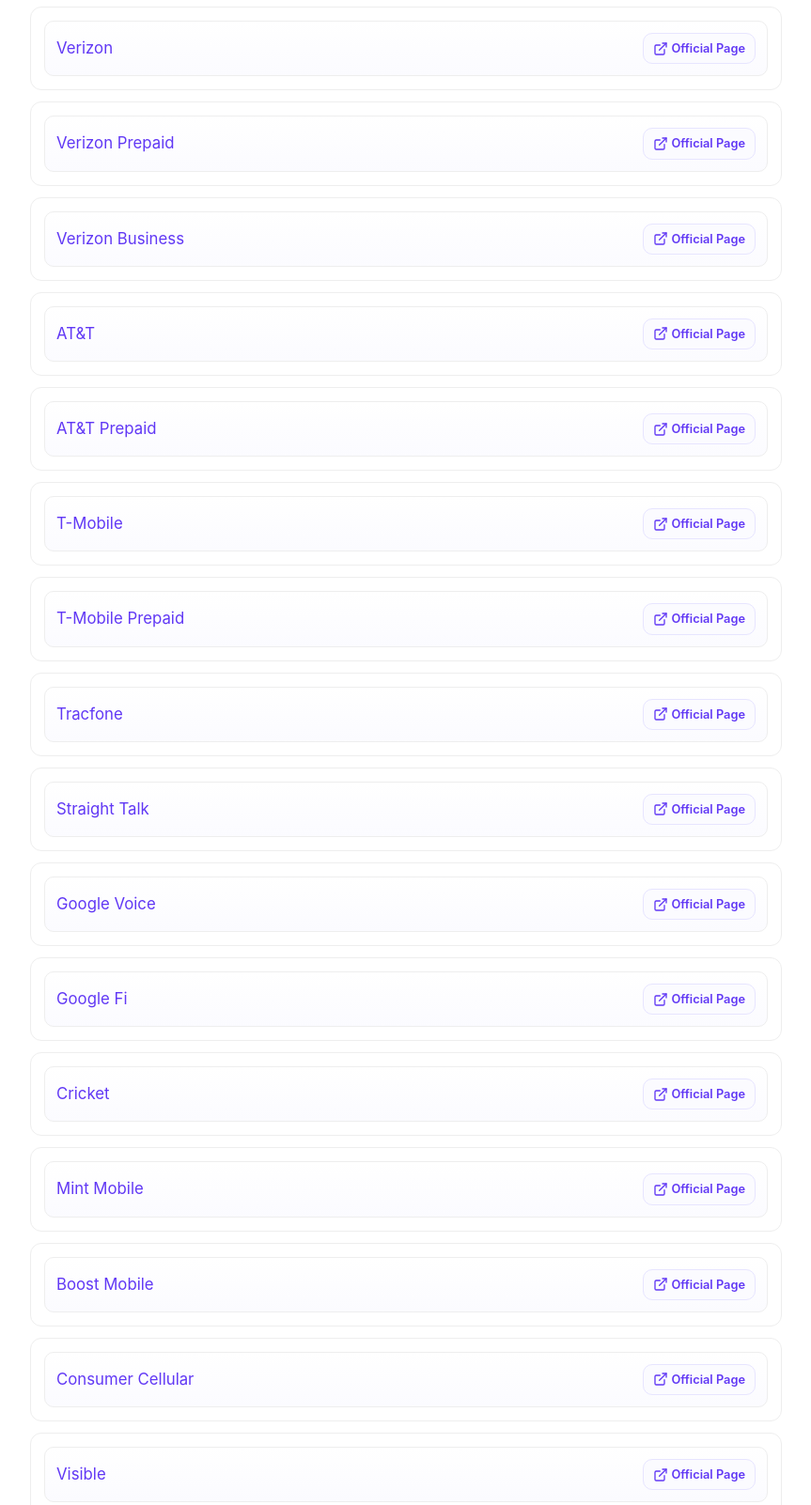
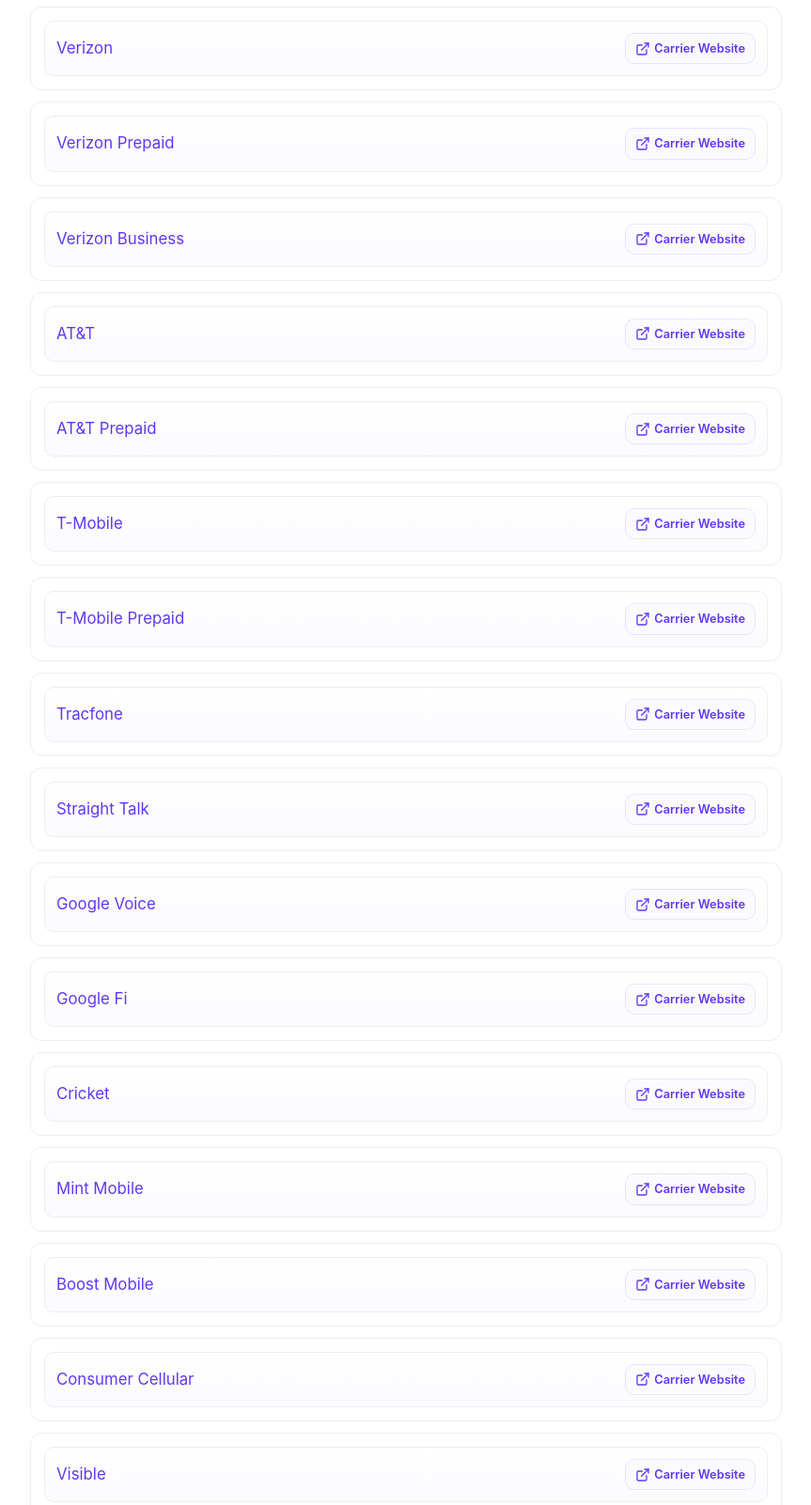
Before and after one commit to bailey-west/Porting-Playbook-NER, a plain HTML site: page index.html in a window 1280 px wide. Shown: the part 560-2162 px from the top of the page at 94% size, without its empty margins (208-1071 px from the left). Drawn offline with nearby package versions, Linux system fonts and the light colour scheme.

Commit message:
Update index.html

```diff
--- a/index.html
+++ b/index.html
@@ -240,9 +240,9 @@
           <details>
             <summary>
               <h3>Verizon</h3>
-              <a href="https://www.verizon.com/support/port-out-faqs/" target="_blank" class="link-btn" title="View Verizon Port-Out Info">
+              <a href="https://www.verizon.com/" target="_blank" class="link-btn" title="View Verizon Website">
                 <svg xmlns="http://www.w3.org/2000/svg" width="16" height="16" viewBox="0 0 24 24" fill="none" stroke="currentColor" stroke-width="2" stroke-linecap="round" stroke-linejoin="round"><path d="M18 13v6a2 2 0 0 1-2 2H5a2 2 0 0 1-2-2V8a2 2 0 0 1 2-2h6"></path><polyline points="15 3 21 3 21 9"></polyline><line x1="10" y1="14" x2="21" y2="3"></line></svg>
-                Official Page
+                Carrier Website
               </a>
             </summary>
             <div>
@@ -266,9 +266,9 @@
           <details>
             <summary>
               <h3>Verizon Prepaid</h3>
-              <a href="https://www.verizon.com/support/prepaid-port-out-faqs/" target="_blank" class="link-btn" title="View Verizon Prepaid Port-Out Info">
+              <a href="https://www.verizon.com/plans/prepaid/" target="_blank" class="link-btn" title="View Verizon Prepaid Website">
                 <svg xmlns="http://www.w3.org/2000/svg" width="16" height="16" viewBox="0 0 24 24" fill="none" stroke="currentColor" stroke-width="2" stroke-linecap="round" stroke-linejoin="round"><path d="M18 13v6a2 2 0 0 1-2 2H5a2 2 0 0 1-2-2V8a2 2 0 0 1 2-2h6"></path><polyline points="15 3 21 3 21 9"></polyline><line x1="10" y1="14" x2="21" y2="3"></line></svg>
-                Official Page
+                Carrier Website
               </a>
             </summary>
             <div>
@@ -289,9 +289,9 @@
           <details>
             <summary>
               <h3>Verizon Business</h3>
-              <a href="https://www.verizon.com/support/port-out-faqs/" target="_blank" class="link-btn" title="View Verizon Business Port-Out Info">
+              <a href="https://www.verizon.com/business/" target="_blank" class="link-btn" title="View Verizon Business Website">
                 <svg xmlns="http://www.w3.org/2000/svg" width="16" height="16" viewBox="0 0 24 24" fill="none" stroke="currentColor" stroke-width="2" stroke-linecap="round" stroke-linejoin="round"><path d="M18 13v6a2 2 0 0 1-2 2H5a2 2 0 0 1-2-2V8a2 2 0 0 1 2-2h6"></path><polyline points="15 3 21 3 21 9"></polyline><line x1="10" y1="14" x2="21" y2="3"></line></svg>
-                Official Page
+                Carrier Website
               </a>
             </summary>
             <div>
@@ -312,9 +312,9 @@
           <details>
             <summary>
               <h3>AT&amp;T</h3>
-              <a href="https://www.att.com/support/article/wireless/KM1020436/" target="_blank" class="link-btn" title="View AT&T Port-Out Info">
+              <a href="https://www.att.com/" target="_blank" class="link-btn" title="View AT&T Website">
                 <svg xmlns="http://www.w3.org/2000/svg" width="16" height="16" viewBox="0 0 24 24" fill="none" stroke="currentColor" stroke-width="2" stroke-linecap="round" stroke-linejoin="round"><path d="M18 13v6a2 2 0 0 1-2 2H5a2 2 0 0 1-2-2V8a2 2 0 0 1 2-2h6"></path><polyline points="15 3 21 3 21 9"></polyline><line x1="10" y1="14" x2="21" y2="3"></line></svg>
-                Official Page
+                Carrier Website
               </a>
             </summary>
             <div>
@@ -335,9 +335,9 @@
           <details>
             <summary>
               <h3>AT&amp;T Prepaid</h3>
-              <a href="https://www.att.com/support/article/wireless/KM1020436/" target="_blank" class="link-btn" title="View AT&T Prepaid Port-Out Info">
+              <a href="https://www.att.com/prepaid/" target="_blank" class="link-btn" title="View AT&T Prepaid Website">
                 <svg xmlns="http://www.w3.org/2000/svg" width="16" height="16" viewBox="0 0 24 24" fill="none" stroke="currentColor" stroke-width="2" stroke-linecap="round" stroke-linejoin="round"><path d="M18 13v6a2 2 0 0 1-2 2H5a2 2 0 0 1-2-2V8a2 2 0 0 1 2-2h6"></path><polyline points="15 3 21 3 21 9"></polyline><line x1="10" y1="14" x2="21" y2="3"></line></svg>
-                Official Page
+                Carrier Website
               </a>
             </summary>
             <div>
@@ -358,9 +358,9 @@
           <details>
             <summary>
               <h3>T-Mobile</h3>
-              <a href="https://www.t-mobile.com/support/account/transfer-your-number-pin-from-t-mobile" target="_blank" class="link-btn" title="View T-Mobile Port-Out Info">
+              <a href="https://www.t-mobile.com/" target="_blank" class="link-btn" title="View T-Mobile Website">
                 <svg xmlns="http://www.w3.org/2000/svg" width="16" height="16" viewBox="0 0 24 24" fill="none" stroke="currentColor" stroke-width="2" stroke-linecap="round" stroke-linejoin="round"><path d="M18 13v6a2 2 0 0 1-2 2H5a2 2 0 0 1-2-2V8a2 2 0 0 1 2-2h6"></path><polyline points="15 3 21 3 21 9"></polyline><line x1="10" y1="14" x2="21" y2="3"></line></svg>
-                Official Page
+                Carrier Website
               </a>
             </summary>
             <div>
@@ -381,9 +381,9 @@
           <details>
             <summary>
               <h3>T-Mobile Prepaid</h3>
-              <a href="https://www.t-mobile.com/support/account/transfer-your-number-pin-from-t-mobile" target="_blank" class="link-btn" title="View T-Mobile Prepaid Port-Out Info">
+              <a href="https://www.t-mobile.com/prepaid" target="_blank" class="link-btn" title="View T-Mobile Prepaid Website">
                 <svg xmlns="http://www.w3.org/2000/svg" width="16" height="16" viewBox="0 0 24 24" fill="none" stroke="currentColor" stroke-width="2" stroke-linecap="round" stroke-linejoin="round"><path d="M18 13v6a2 2 0 0 1-2 2H5a2 2 0 0 1-2-2V8a2 2 0 0 1 2-2h6"></path><polyline points="15 3 21 3 21 9"></polyline><line x1="10" y1="14" x2="21" y2="3"></line></svg>
-                Official Page
+                Carrier Website
               </a>
             </summary>
             <div>
@@ -404,9 +404,9 @@
           <details>
             <summary>
               <h3>Tracfone</h3>
-              <a href="https://www.tracfone.com/support/port-out" target="_blank" class="link-btn" title="View Tracfone Port-Out Info">
+              <a href="https://www.tracfone.com/" target="_blank" class="link-btn" title="View Tracfone Website">
                 <svg xmlns="http://www.w3.org/2000/svg" width="16" height="16" viewBox="0 0 24 24" fill="none" stroke="currentColor" stroke-width="2" stroke-linecap="round" stroke-linejoin="round"><path d="M18 13v6a2 2 0 0 1-2 2H5a2 2 0 0 1-2-2V8a2 2 0 0 1 2-2h6"></path><polyline points="15 3 21 3 21 9"></polyline><line x1="10" y1="14" x2="21" y2="3"></line></svg>
-                Official Page
+                Carrier Website
               </a>
             </summary>
             <div>
@@ -427,9 +427,9 @@
           <details>
             <summary>
               <h3>Straight Talk</h3>
-              <a href="https://www.straighttalk.com/support/port-out" target="_blank" class="link-btn" title="View Straight Talk Port-Out Info">
+              <a href="https://www.straighttalk.com/" target="_blank" class="link-btn" title="View Straight Talk Website">
                 <svg xmlns="http://www.w3.org/2000/svg" width="16" height="16" viewBox="0 0 24 24" fill="none" stroke="currentColor" stroke-width="2" stroke-linecap="round" stroke-linejoin="round"><path d="M18 13v6a2 2 0 0 1-2 2H5a2 2 0 0 1-2-2V8a2 2 0 0 1 2-2h6"></path><polyline points="15 3 21 3 21 9"></polyline><line x1="10" y1="14" x2="21" y2="3"></line></svg>
-                Official Page
+                Carrier Website
               </a>
             </summary>
             <div>
@@ -450,9 +450,9 @@
           <details>
             <summary>
               <h3>Google Voice</h3>
-              <a href="https://support.google.com/voice/answer/1065667?hl=en" target="_blank" class="link-btn" title="View Google Voice Port-Out Info">
+              <a href="https://voice.google.com/" target="_blank" class="link-btn" title="View Google Voice Website">
                 <svg xmlns="http://www.w3.org/2000/svg" width="16" height="16" viewBox="0 0 24 24" fill="none" stroke="currentColor" stroke-width="2" stroke-linecap="round" stroke-linejoin="round"><path d="M18 13v6a2 2 0 0 1-2 2H5a2 2 0 0 1-2-2V8a2 2 0 0 1 2-2h6"></path><polyline points="15 3 21 3 21 9"></polyline><line x1="10" y1="14" x2="21" y2="3"></line></svg>
-                Official Page
+                Carrier Website
               </a>
             </summary>
             <div>
@@ -473,9 +473,9 @@
           <details>
             <summary>
               <h3>Google Fi</h3>
-              <a href="https://support.google.com/fi/answer/6246240?hl=en" target="_blank" class="link-btn" title="View Google Fi Port-Out Info">
+              <a href="https://fi.google.com/" target="_blank" class="link-btn" title="View Google Fi Website">
                 <svg xmlns="http://www.w3.org/2000/svg" width="16" height="16" viewBox="0 0 24 24" fill="none" stroke="currentColor" stroke-width="2" stroke-linecap="round" stroke-linejoin="round"><path d="M18 13v6a2 2 0 0 1-2 2H5a2 2 0 0 1-2-2V8a2 2 0 0 1 2-2h6"></path><polyline points="15 3 21 3 21 9"></polyline><line x1="10" y1="14" x2="21" y2="3"></line></svg>
-                Official Page
+                Carrier Website
               </a>
             </summary>
             <div>
@@ -496,9 +496,9 @@
           <details>
             <summary>
               <h3>Cricket</h3>
-              <a href="https://www.cricketwireless.com/support/account/transfer-a-number.html" target="_blank" class="link-btn" title="View Cricket Port-Out Info">
+              <a href="https://www.cricketwireless.com/" target="_blank" class="link-btn" title="View Cricket Website">
                 <svg xmlns="http://www.w3.org/2000/svg" width="16" height="16" viewBox="0 0 24 24" fill="none" stroke="currentColor" stroke-width="2" stroke-linecap="round" stroke-linejoin="round"><path d="M18 13v6a2 2 0 0 1-2 2H5a2 2 0 0 1-2-2V8a2 2 0 0 1 2-2h6"></path><polyline points="15 3 21 3 21 9"></polyline><line x1="10" y1="14" x2="21" y2="3"></line></svg>
-                Official Page
+                Carrier Website
               </a>
             </summary>
             <div>
@@ -519,9 +519,9 @@
           <details>
             <summary>
               <h3>Mint Mobile</h3>
-              <a href="https://www.mintmobile.com/help/port-out-information/" target="_blank" class="link-btn" title="View Mint Mobile Port-Out Info">
+              <a href="https://www.mintmobile.com/" target="_blank" class="link-btn" title="View Mint Mobile Website">
                 <svg xmlns="http://www.w3.org/2000/svg" width="16" height="16" viewBox="0 0 24 24" fill="none" stroke="currentColor" stroke-width="2" stroke-linecap="round" stroke-linejoin="round"><path d="M18 13v6a2 2 0 0 1-2 2H5a2 2 0 0 1-2-2V8a2 2 0 0 1 2-2h6"></path><polyline points="15 3 21 3 21 9"></polyline><line x1="10" y1="14" x2="21" y2="3"></line></svg>
-                Official Page
+                Carrier Website
               </a>
             </summary>
             <div>
@@ -542,9 +542,9 @@
           <details>
             <summary>
               <h3>Boost Mobile</h3>
-              <a href="https://www.boostmobile.com/support/faq/account-management/port-out-faqs" target="_blank" class="link-btn" title="View Boost Mobile Port-Out Info">
+              <a href="https://www.boostmobile.com/" target="_blank" class="link-btn" title="View Boost Mobile Website">
                 <svg xmlns="http://www.w3.org/2000/svg" width="16" height="16" viewBox="0 0 24 24" fill="none" stroke="currentColor" stroke-width="2" stroke-linecap="round" stroke-linejoin="round"><path d="M18 13v6a2 2 0 0 1-2 2H5a2 2 0 0 1-2-2V8a2 2 0 0 1 2-2h6"></path><polyline points="15 3 21 3 21 9"></polyline><line x1="10" y1="14" x2="21" y2="3"></line></svg>
-                Official Page
+                Carrier Website
               </a>
             </summary>
             <div>
@@ -565,9 +565,9 @@
           <details>
             <summary>
               <h3>Consumer Cellular</h3>
-              <a href="https://www.consumercellular.com/help/account-settings/requesting-a-port-out-pin" target="_blank" class="link-btn" title="View Consumer Cellular Port-Out Info">
+              <a href="https://www.consumercellular.com/" target="_blank" class="link-btn" title="View Consumer Cellular Website">
                 <svg xmlns="http://www.w3.org/2000/svg" width="16" height="16" viewBox="0 0 24 24" fill="none" stroke="currentColor" stroke-width="2" stroke-linecap="round" stroke-linejoin="round"><path d="M18 13v6a2 2 0 0 1-2 2H5a2 2 0 0 1-2-2V8a2 2 0 0 1 2-2h6"></path><polyline points="15 3 21 3 21 9"></polyline><line x1="10" y1="14" x2="21" y2="3"></line></svg>
-                Official Page
+                Carrier Website
               </a>
             </summary>
             <div>
@@ -588,9 +588,9 @@
           <details>
             <summary>
               <h3>Visible</h3>
-              <a href="https://www.visible.com/help/port-out-info" target="_blank" class="link-btn" title="View Visible Port-Out Info">
+              <a href="https://www.visible.com/" target="_blank" class="link-btn" title="View Visible Website">
                 <svg xmlns="http://www.w3.org/2000/svg" width="16" height="16" viewBox="0 0 24 24" fill="none" stroke="currentColor" stroke-width="2" stroke-linecap="round" stroke-linejoin="round"><path d="M18 13v6a2 2 0 0 1-2 2H5a2 2 0 0 1-2-2V8a2 2 0 0 1 2-2h6"></path><polyline points="15 3 21 3 21 9"></polyline><line x1="10" y1="14" x2="21" y2="3"></line></svg>
-                Official Page
+                Carrier Website
               </a>
             </summary>
             <div>
@@ -611,9 +611,9 @@
           <details>
             <summary>
               <h3>Metro by T-Mobile</h3>
-              <a href="https://www.metrobyt-mobile.com/support/how-to/transfer-your-phone-number" target="_blank" class="link-btn" title="View Metro by T-Mobile Port-Out Info">
+              <a href="https://www.metrobyt-mobile.com/" target="_blank" class="link-btn" title="View Metro by T-Mobile Website">
                 <svg xmlns="http://www.w3.org/2000/svg" width="16" height="16" viewBox="0 0 24 24" fill="none" stroke="currentColor" stroke-width="2" stroke-linecap="round" stroke-linejoin="round"><path d="M18 13v6a2 2 0 0 1-2 2H5a2 2 0 0 1-2-2V8a2 2 0 0 1 2-2h6"></path><polyline points="15 3 21 3 21 9"></polyline><line x1="10" y1="14" x2="21" y2="3"></line></svg>
-                Official Page
+                Carrier Website
               </a>
             </summary>
             <div>
@@ -634,9 +634,9 @@
           <details>
             <summary>
               <h3>US Cellular</h3>
-              <a href="https://www.uscellular.com/help/port-out" target="_blank" class="link-btn" title="View US Cellular Port-Out Info">
+              <a href="https://www.uscellular.com/" target="_blank" class="link-btn" title="View US Cellular Website">
                 <svg xmlns="http://www.w3.org/2000/svg" width="16" height="16" viewBox="0 0 24 24" fill="none" stroke="currentColor" stroke-width="2" stroke-linecap="round" stroke-linejoin="round"><path d="M18 13v6a2 2 0 0 1-2 2H5a2 2 0 0 1-2-2V8a2 2 0 0 1 2-2h6"></path><polyline points="15 3 21 3 21 9"></polyline><line x1="10" y1="14" x2="21" y2="3"></line></svg>
-                Official Page
+                Carrier Website
               </a>
             </summary>
             <div>
@@ -657,9 +657,9 @@
           <details>
             <summary>
               <h3>Spectrum Mobile</h3>
-              <a href="https://www.spectrum.net/support/mobile/transferring-your-number" target="_blank" class="link-btn" title="View Spectrum Mobile Port-Out Info">
+              <a href="https://www.spectrum.com/mobile" target="_blank" class="link-btn" title="View Spectrum Mobile Website">
                 <svg xmlns="http://www.w3.org/2000/svg" width="16" height="16" viewBox="0 0 24 24" fill="none" stroke="currentColor" stroke-width="2" stroke-linecap="round" stroke-linejoin="round"><path d="M18 13v6a2 2 0 0 1-2 2H5a2 2 0 0 1-2-2V8a2 2 0 0 1 2-2h6"></path><polyline points="15 3 21 3 21 9"></polyline><line x1="10" y1="14" x2="21" y2="3"></line></svg>
-                Official Page
+                Carrier Website
               </a>
             </summary>
             <div>
@@ -934,7 +934,8 @@ If you cannot find specific information for "${query}", state that clearly. Prov
     techSupportBtn.addEventListener('click', () => {
         const query = techSupportInput.value.trim();
         if (query) {
-            const prompt = `As a technical support expert for an Xfinity Mobile employee, provide concise and easy to read technical support and troubleshooting steps for the following porting-out scenario: "${query}". Be specific and provide clear, actionable advice to help an employee resolve the issue with a customer. Use bullet points for steps. Do not include any information on porting IN.`;
+            // UPDATED PROMPT: More general tech support, not porting-specific.
+            const prompt = `As a technical support expert, provide concise and easy-to-read troubleshooting steps for the following scenario: "${query}". Be specific and provide clear, actionable advice. Use bullet points for steps.`;
             runAISearch(prompt, techSupportResultDiv);
         } else {
             techSupportResultDiv.style.display = 'none';
```
